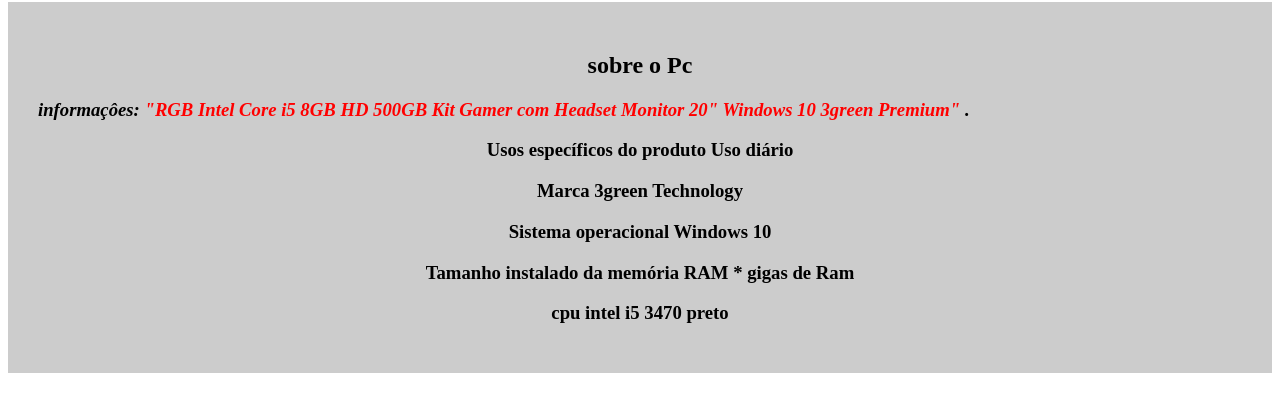
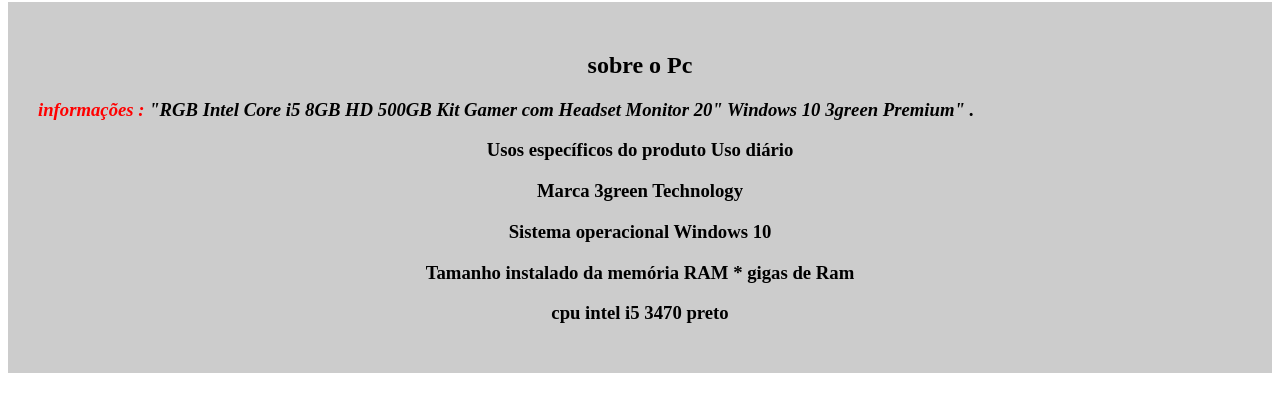
Before and after one commit to jeffD4rk/Primeiro-Site, a plain HTML site: page index.html in a window 1280 px wide. Shown: the part 1030-1439 px from the top of the page. Drawn offline with Linux system fonts and the light colour scheme.

Commit message:
Update index.html

```diff
--- a/index.html
+++ b/index.html
@@ -16,7 +16,7 @@
 
 			<h3 classe="titulo-centralizado <p>Computador Gamer Completo </p> h3>
 
-			<p id="missao"><em> informaçôes: <strong>"RGB Intel Core i5 8GB HD 500GB Kit Gamer com Headset Monitor 20" Windows 10 3green Premium" </strong>.</em></p>
+			<p id="missao"> <em>  <STRONG>informações : </STRONG> <b>"RGB Intel Core i5 8GB HD 500GB Kit Gamer com Headset Monitor 20" Windows 10 3green Premium"</b> </strong>.</em></p>
 
 			<p> <strong> <b> Usos específicos do produto</b> </strong> Uso diário </p>
 			<p> <strong> <b> Marca </b>  </strong> 3green Technology </p>
```
